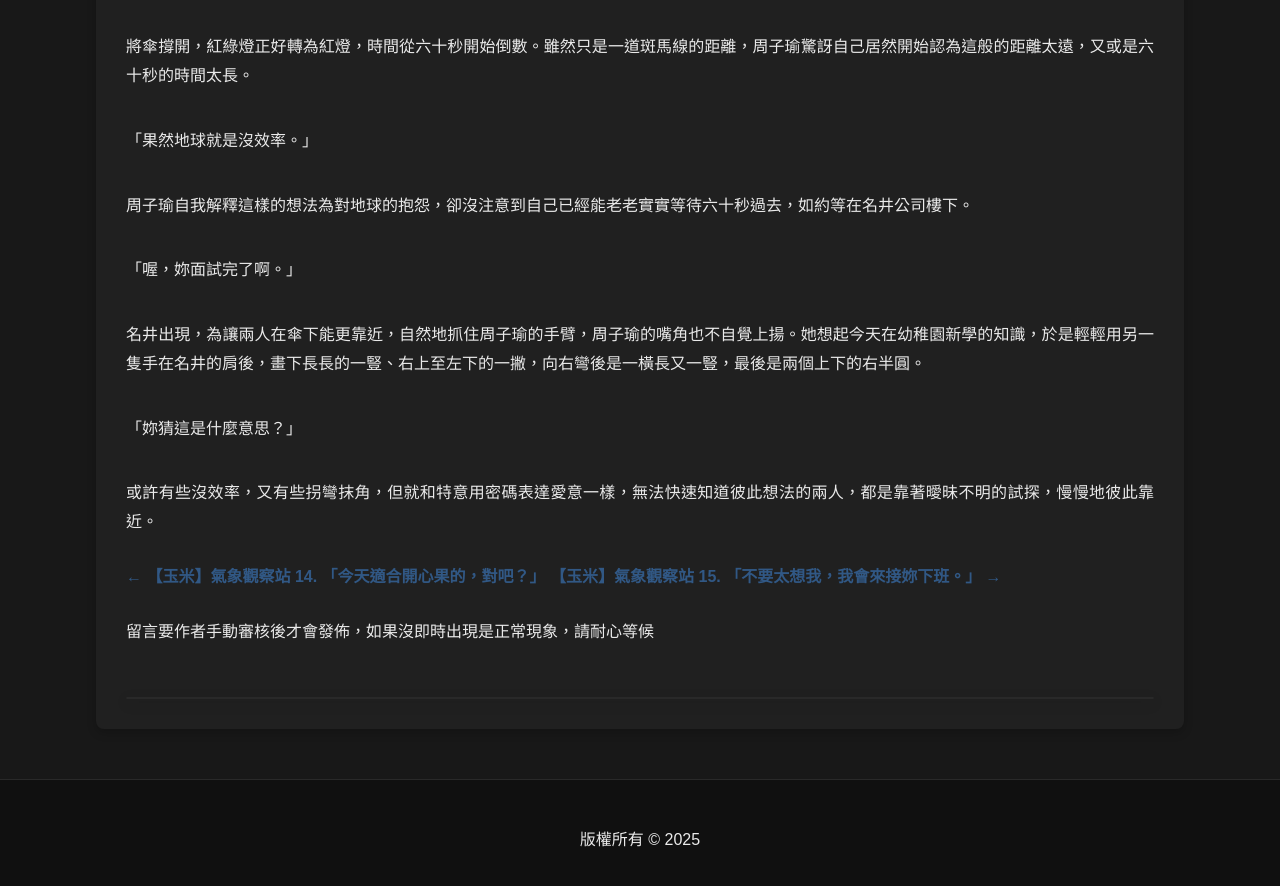
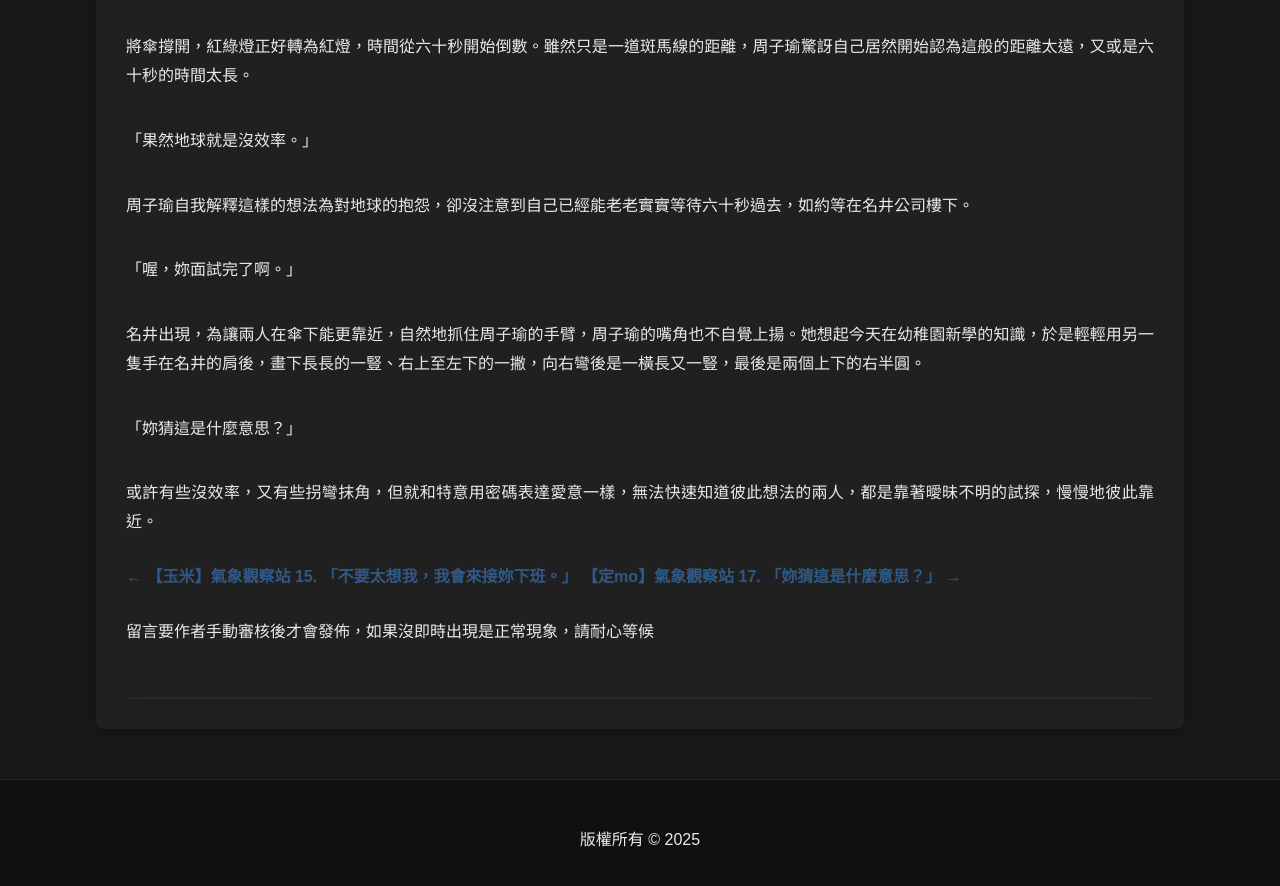
Before and after one commit to thekingwithdonkeyears/website, a Jekyll site: the page built from _posts/2025-08-10-Weather-Station-16.md, in a window 1280 px wide and 900 px high, scrolled down 2341 px. Shown: the top 886 px of the window. Built offline with Jekyll 4.4.1, drawn with Linux system fonts in a browser that asks for light colours; comment, search, counter and statistics services are not loaded; part of the change alters nothing that is shown.

Commit message:
post 2025-08-17-Weather-Station-17

```diff
--- a/_posts/2025-08-10-Weather-Station-16.md
+++ b/_posts/2025-08-10-Weather-Station-16.md
@@ -5,7 +5,7 @@ categories:
   - 氣象觀察站
 tags:
   - Saida
-date: 2025-08-01 T11:30:00
+date: 2025-08-10 T11:30:00
 published: true
 iframe1:
 iframe2:
--- /dev/null
+++ b/_posts/2025-08-17-Weather-Station-17.md
@@ -0,0 +1,88 @@
+---
+layout: post
+title: 【定mo】氣象觀察站 17. 「妳猜這是什麼意思？」
+categories:
+  - 氣象觀察站
+tags:
+  - Saida
+date: 2025-08-17 T11:30:00
+published: true
+iframe1:
+iframe2:
+---
+
+少年漫畫裡常有的怪力主角，伴隨著絕無僅有的善良與捨身為人的正義，加上怪異的恢復力，俞定延的太太平井就是那種非現實的人類。
+
+明明從樹上掉下來後有隻手骨折，可是手術完後過兩天就能夠出院，石膏戴沒兩週就能拆除。最後一次複診時，醫生看著這傳奇般的治療過程，不禁對自己判斷產生質疑。
+
+「這還真是，像妖怪一樣強壯的身體呢。」
+
+「就是因為這樣，她才總是不顧自己安危。」
+
+面對平井自豪的表情，俞定延忍不住偷偷在回覆裡抱怨。抱怨她的妻子經常不要命般的做著一堆危險的事，彷彿對這世上無所眷戀，完全不曉得每次俞定延都害怕著，從此只剩自己一人。
+
+可惜無論是醫生還是平井都沒聽出來，一個光顧著分享自己恢復的秘訣，一個則奮筆疾書，怕錯過任何創造醫學革新的細微線索。直到護士發現兩人聊天的話題越來越偏離重點，這才強制結束看診時間。
+
+走出診間，平井的表情似乎非常滿意方才的學術交流。
+
+「這醫生還真是華佗再世，學到不少呢。」
+
+「比起學這些恢復的方法，妳還是先從別做奇怪的事開始改善吧。」
+
+俞定延敲了一下平井的頭，生氣帶著一些無可奈何，嘆了一口氣後還是老老實實地牽著平井去批價領藥。她本就不想在這裡多待一秒鐘，尤其是在出診間後看見走廊盡頭的那個小男孩後，更加深她離開的想法。
+
+焦急的心情讓俞定延的腳步急促，後方的平井像是被她拖著往前。
+
+「可是......」
+
+平井小跑步，好不容易讓兩人能夠並行，她踮起腳輕靠在俞定延耳邊。
+
+「還是會有不可抗力的時候......」
+
+「一到那種時候，如果快點恢復，就可以讓妳少來一點醫院......」
+
+「妳都不知道我是什麼樣的心情......」
+
+她的表情無辜，像是知道俞定延吃定自己這套，加上隨時都能掉淚的演技，一時之間俞定延愣神，耳尖直至露出的鎖骨紅的滾燙，她完全忘了自己的立場。此刻的平井就是在深山裡佈置陷阱的獵人，而俞定延是涉世未深的兔子，一頭栽進平井設計的圈套。
+
+「知道了、知道了，是我不好，抱歉。」
+
+俞定延舉手投降狀，才想起自己鬥不過平井。
+
+---
+
+醫院的批價和領藥櫃檯一側是住院大樓的電梯，一側是出口。順應這樣的動線設計，醫院的人也被分成了兩種，一類開心可以出院的人，一類要回到病房裡接受生病的自己。
+
+對於必須住在醫院裡的人來說，能離開的那群肯定讓他們羨慕吧。也是因為如此，在批價和領藥櫃檯附近經常聚集著無法離開醫院，只能望著出口人來來往往的幽靈。
+
+俞定延牽著平井排隊領藥時，更能感受到那些幽靈的情緒。比起想要加害人的惡意，那些情緒比較像是害怕與迷茫，害怕從此沒有人能看見自己，迷茫從此該何去何從。
+
+往往祂們在發現俞定延能看見自己時都會拼命的想找她求助，可是對俞定延來說那並不是一件她非常喜歡的事。
+
+祂們多數是自私自利的，只顧著完成死前的遺願，卻沒想過就算自己還是人類，也不見得會陌生人不計回報的幫忙。
+
+「**驅除穢氣，淨化邪靈。驅除穢氣，淨化邪靈。**」
+
+平井像是無尾熊一樣，攀在俞定延身上，自下而上的看著妻子眉頭微微皺起，唸著能減緩幽靈影響的咒語。
+
+可惜平井和俞定延不同，就算轉頭四處張望，也無法看見俞定延眼裡的世界。只能努力想像俞定延曾經口頭描述的景象，那彷彿被套上紫色濾鏡的世界，嚴重時甚至無法分清人與幽靈的差別。
+
+「這裡很多？」
+
+「有點，可能因為接近出口吧。」
+
+俞定延摸著口袋裡能驅除穢氣的御守，中斷念咒的過程，勉強擠出一個微笑想讓平井放心。
+
+隨著隊伍又繼續往前，終於輪到俞定延和平井。俞定延交出手上的資料，等藥師回頭在一堆藥中找到他們剛按藥單配好的藥包。
+
+「平井小姐，對吧。」
+
+「記得三餐飯後吃。」
+
+那不過是幾秒鐘的事，俞定延分神和平井一起聽著藥師說明該如何用藥，突然間一個穿著病服的幼稚園童像是在和朋友玩鬼抓人一樣，從石頭做成的櫃檯鑽出來，撞在平井的大腿上。
+
+若是平常專注的時候，若是那孩子撞的是自己，俞定延肯定可以馬上反應過來，不過那孩子撞的時機太不湊巧，俞定延剛想咒罵「是誰家的孩子」，又一下想起人從櫃檯鑽出來的不合理性。
+
+而一切都已經太遲，俞定延低下的頭正巧和孩子的雙眼對上，他圓滾滾的眼睛看著自己，也同時看向身邊的平井。
+
+「平井老師！妳可以幫我找爸爸媽媽嗎？」
```
